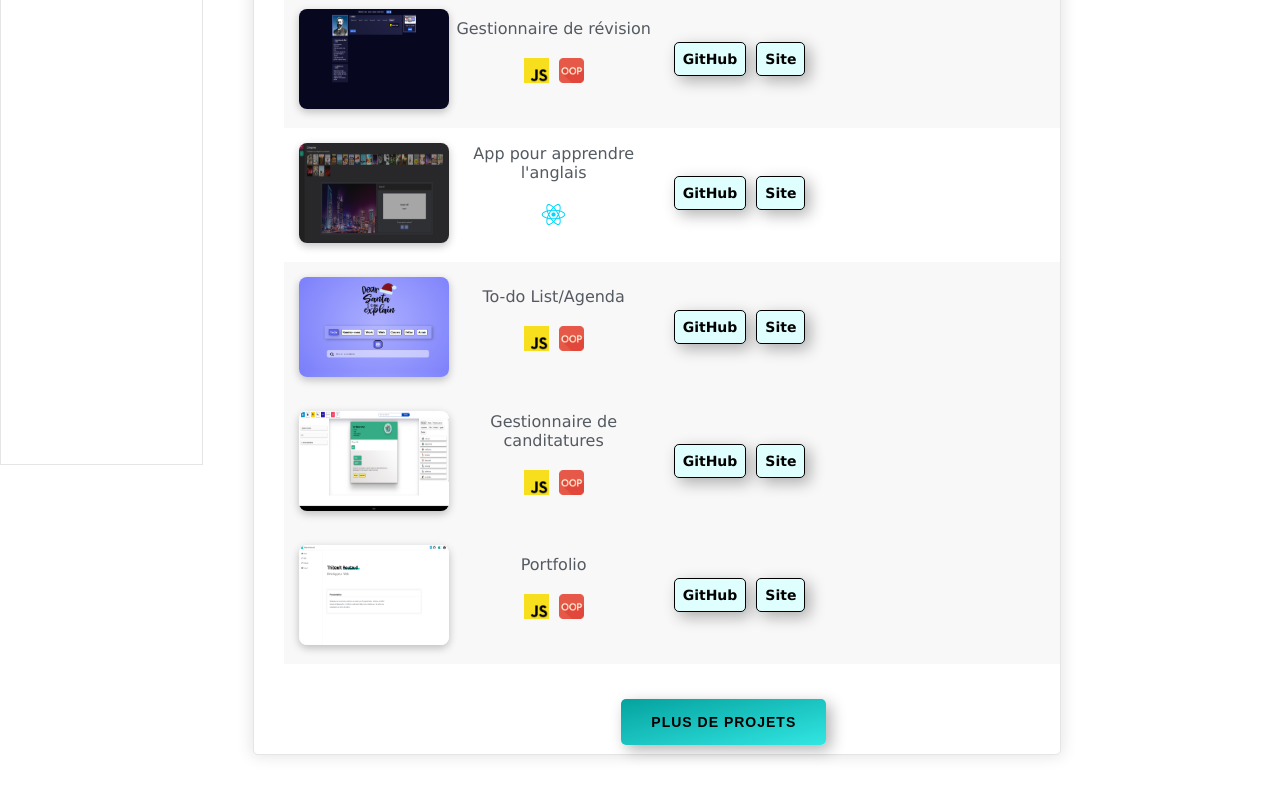
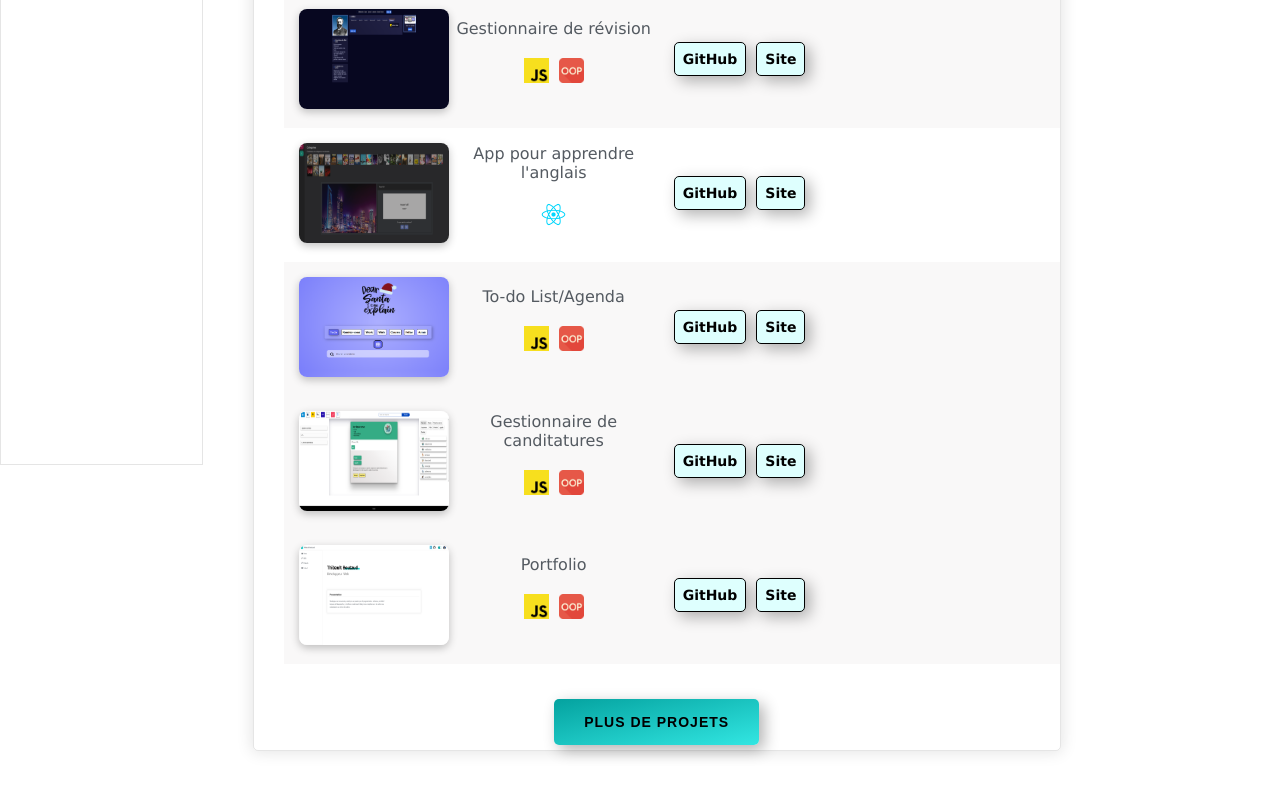
Before and after one commit to krommmm/newPortfolio, a plain HTML site: page html/projects.html in a window 1280 px wide. Shown: the part 390-1190 px from the top of the page. Drawn offline with Linux system fonts and the light colour scheme.

Commit message:
updade btn showMore

```diff
--- a/assets/css/projects.css
+++ b/assets/css/projects.css
@@ -70,7 +70,7 @@
 
 .showMore {
     background: linear-gradient(to right bottom, rgb(4, 162, 159), rgb(50, 230, 226));
-    left: 45%;
+
     bottom: 0px;
     color: black;
     cursor: pointer;
@@ -104,7 +104,11 @@
     overflow:hidden;
     border-radius: 5px;
   }
-
+.show_large{
+    width:100%;
+    display:flex;
+    justify-content:center;
+}
 
   .showMore:before{
     content:"";
--- a/html/projects.html
+++ b/html/projects.html
@@ -344,7 +344,7 @@
                     </div>
 
                 </div>
-                <div class="btn showMore">Plus de projets</div>
+               <div class="show_large"><div class="btn showMore">Plus de projets</div></div>
             </div>
         </section>
     </main>
```
